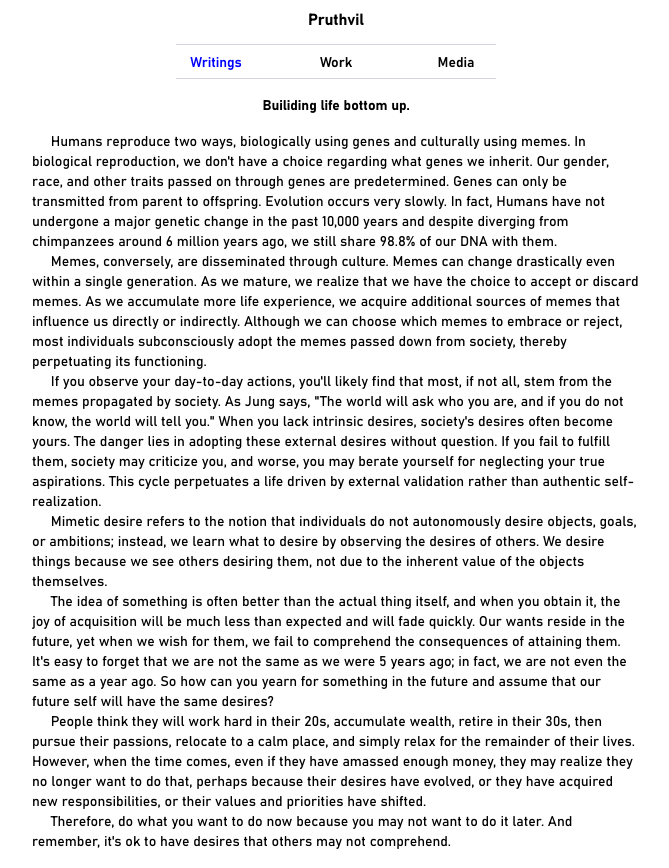
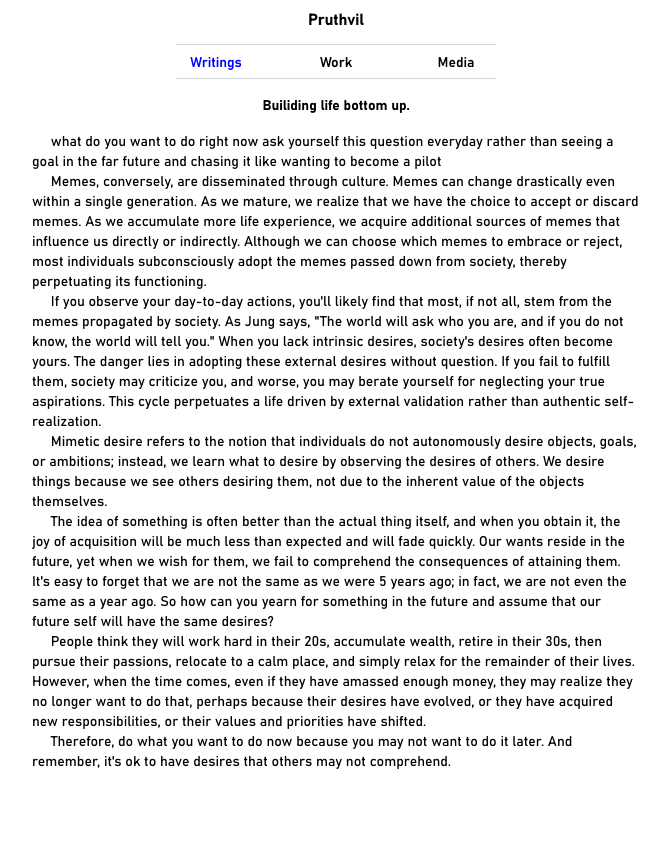
Before and after one commit to pruthvill/blog, a Next.js app: page /writings/posts/bottom-up in a window 1280 px wide. Shown: the whole page, without its empty margins (304-973 px from the left). After the commit the page ends 832 px from the top, so only its background shows below. Built offline with nearby package versions, Linux system fonts and the light colour scheme.

Commit message:
Update page.tsx

```diff
--- a/app/writings/posts/bottom-up/page.tsx
+++ b/app/writings/posts/bottom-up/page.tsx
@@ -6,13 +6,9 @@ const BottomUpPost = () => {
     content: (
       <>
         <p>
-          &nbsp;&nbsp;&nbsp;&nbsp;&nbsp;Humans reproduce two ways, biologically using genes and culturally
-          using memes. In biological reproduction, we don't have a choice
-          regarding what genes we inherit. Our gender, race, and other traits passed on through genes are predetermined.
-          Genes can only be transmitted from parent to offspring. Evolution occurs very slowly. In fact,
-          Humans have not undergone a major genetic change in the past 10,000
-          years and despite diverging from chimpanzees around 6 million years ago, we
-          still share 98.8% of our DNA with them.
+          &nbsp;&nbsp;&nbsp;&nbsp;&nbsp;what do you want to do right now ask
+          yourself this question everyday rather than seeing a goal in the far
+          future and chasing it like wanting to become a pilot
         </p>
 
         <p>
```
